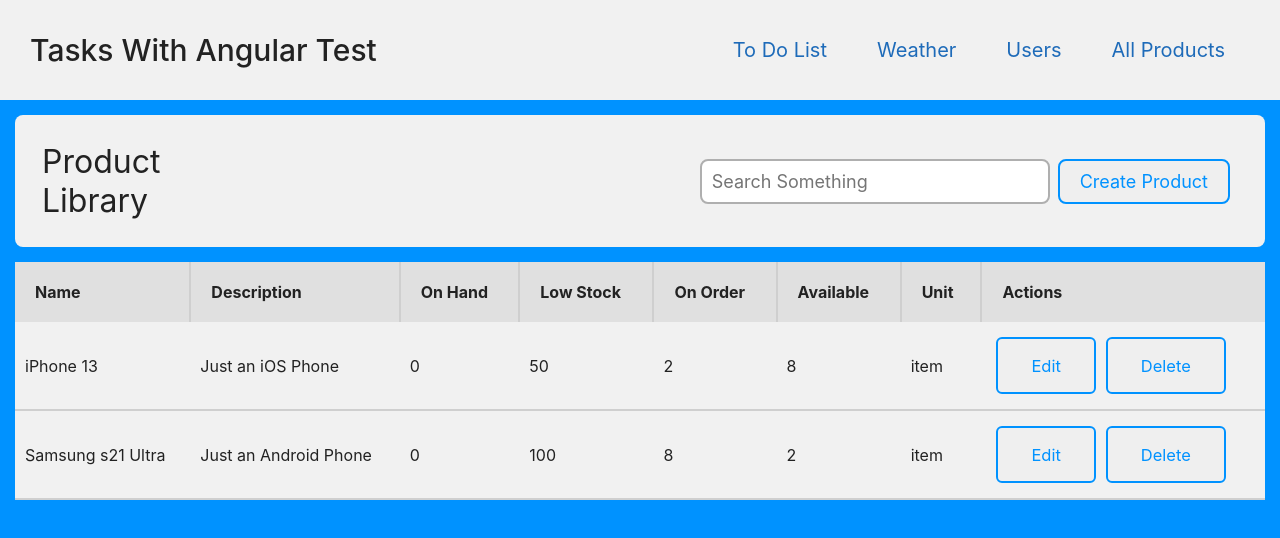
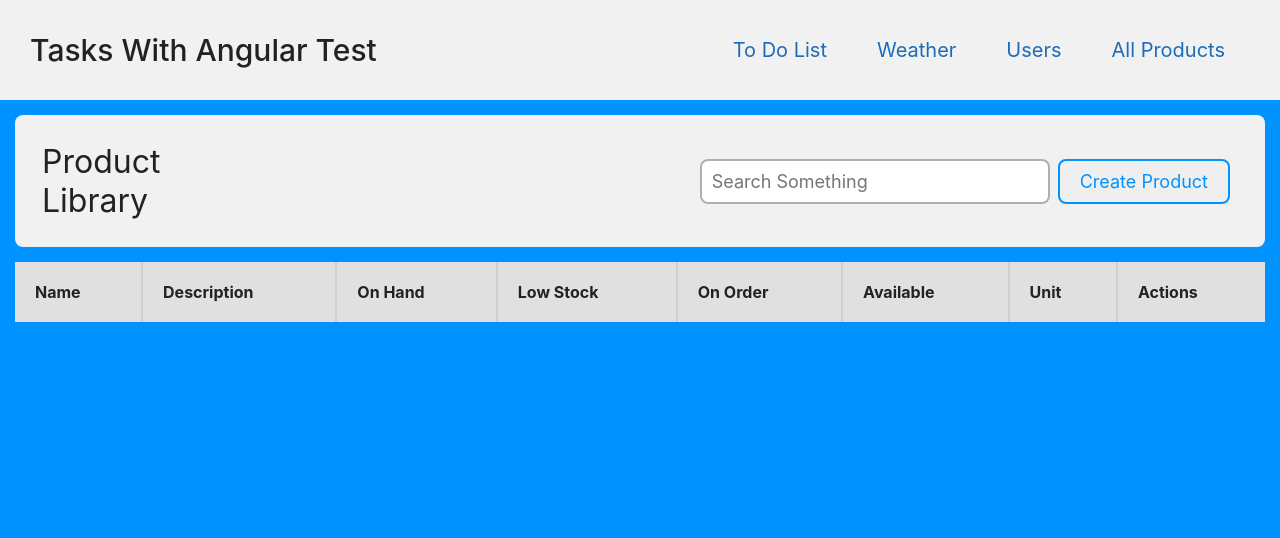
Before and after one commit to ArsenGabrielyan/angular-tasks, an Angular app: page /products in a window 1280 px wide. Shown: the top 538 px of the page. Built offline with nearby package versions, Linux system fonts and the light colour scheme; data requests are answered from the project's data file.

Commit message:
Small Change

```diff
--- a/src/app/modules/products/components/product-form/product-form.component.ts
+++ b/src/app/modules/products/components/product-form/product-form.component.ts
@@ -47,6 +47,6 @@ export class ProductFormComponent implements OnInit {
         unit: ""
       });
     }
-    this.router.navigateByUrl("/products")
+    this.router.navigateByUrl("/products");
   }
 }
--- a/src/assets/db.json
+++ b/src/assets/db.json
@@ -1,24 +1,3 @@
 {
-  "products": [
-    {
-      "name": "iPhone 13",
-      "desc": "Just an iOS Phone",
-      "onhand": 0,
-      "lowstock": 50,
-      "onorder": 2,
-      "available": 8,
-      "unit": "item",
-      "id": 1
-    },
-    {
-      "name": "Samsung s21 Ultra",
-      "desc": "Just an Android Phone",
-      "onhand": 0,
-      "lowstock": 100,
-      "onorder": 8,
-      "available": 2,
-      "unit": "item",
-      "id": 2
-    }
-  ]
+  "products": []
 }
```
